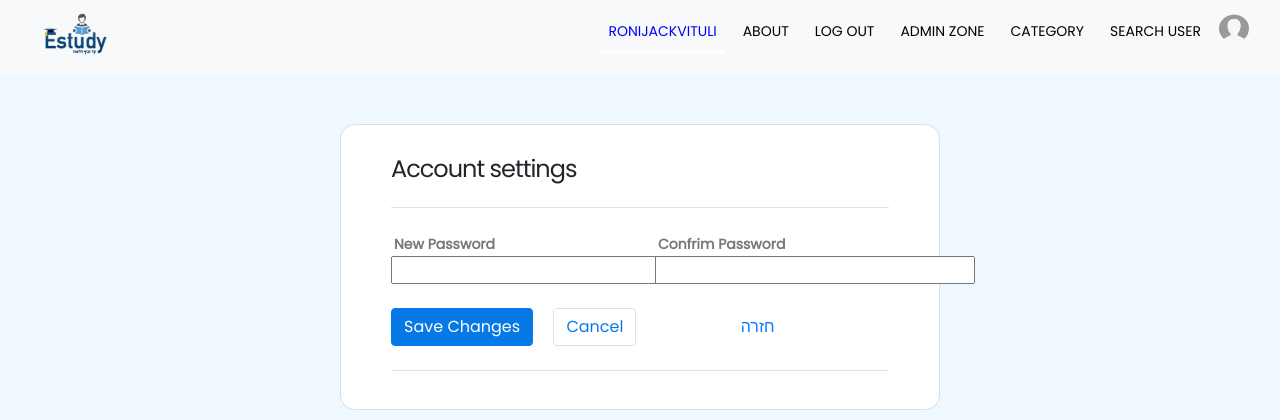
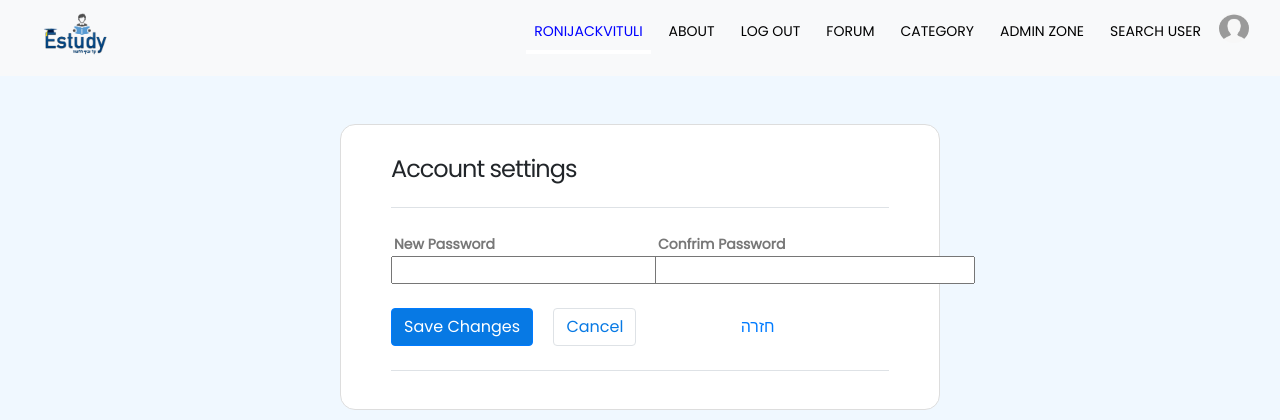
Before and after one commit to Project-Management-SCE/estudy-sce-web, a Django app: page /details/changePassword/24 in a window 1280 px wide. Shown: the top 420 px of the page. Run offline with Django 3.2, Linux system fonts and the light colour scheme; a user stored in the database is signed in; data comes from the database, SQL or seed files in the repository; some libraries are stand-ins or nearby versions.

Commit message:
BSPM2022T15-109

```diff
--- a/templates/base.html
+++ b/templates/base.html
@@ -90,8 +90,9 @@
                   <a class="nav-link" href="{% url 'Details:d-l' request.user.id %}"><b>Settings</b></a>
                   <a class="nav-link" href="{% url 'Category:cat' request.user.id %}"><b>Category</b></a>
                   {% else %}
+                  <a class="nav-link" href="{% url 'Forum:forum-main'%}"><b>Forum</b></a>
+                  <a class="nav-link" href="{% url 'Category:cat' request.user.id %}"><b>Category</b></a>
                   <a class="nav-link" href="/admin"><b>Admin Zone</b></a>
-                  <a class="nav-link" href="{% url 'Category:cat' request.user.id %}"><b>Category</b></a>
                   <a class="nav-link" href="{% url 'HomePage:search-user' %}"><b>Search User</b></a>
                 {% endif %}
 
```
